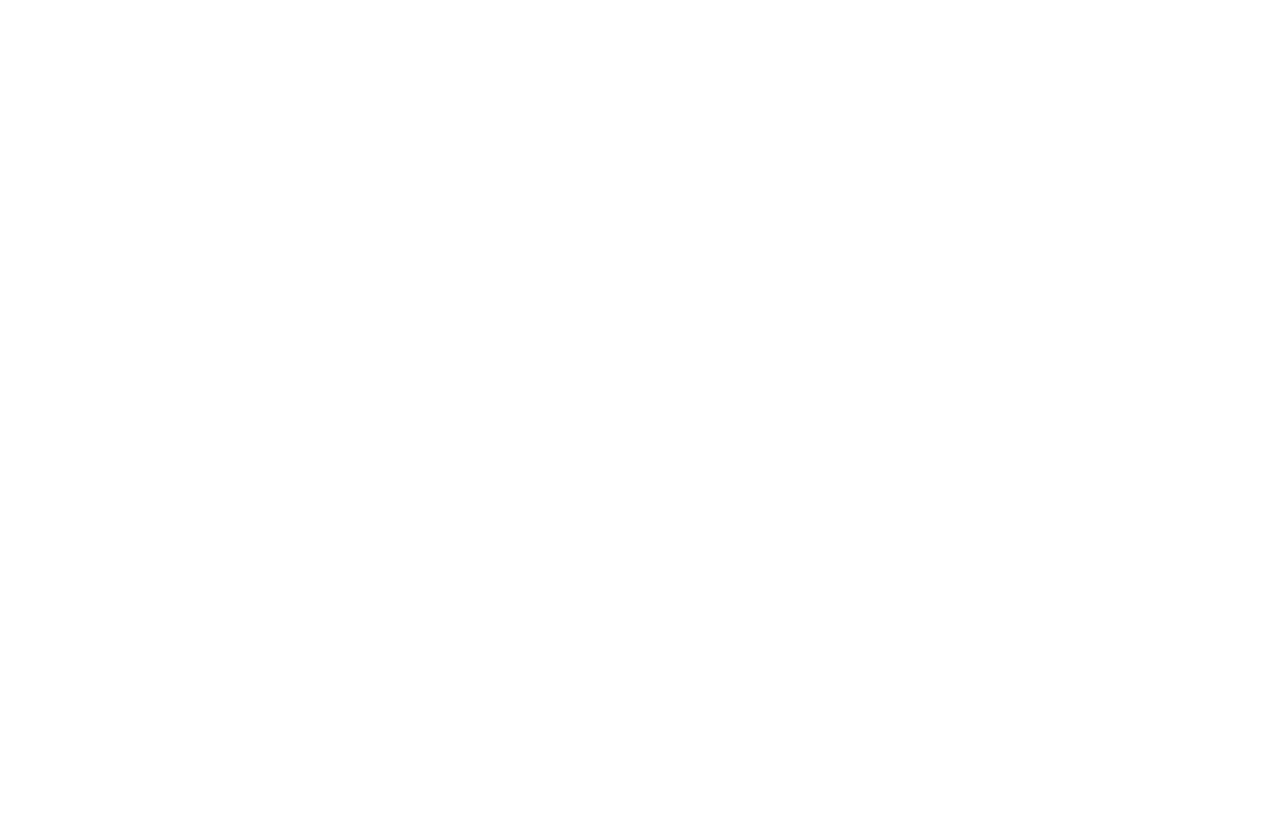
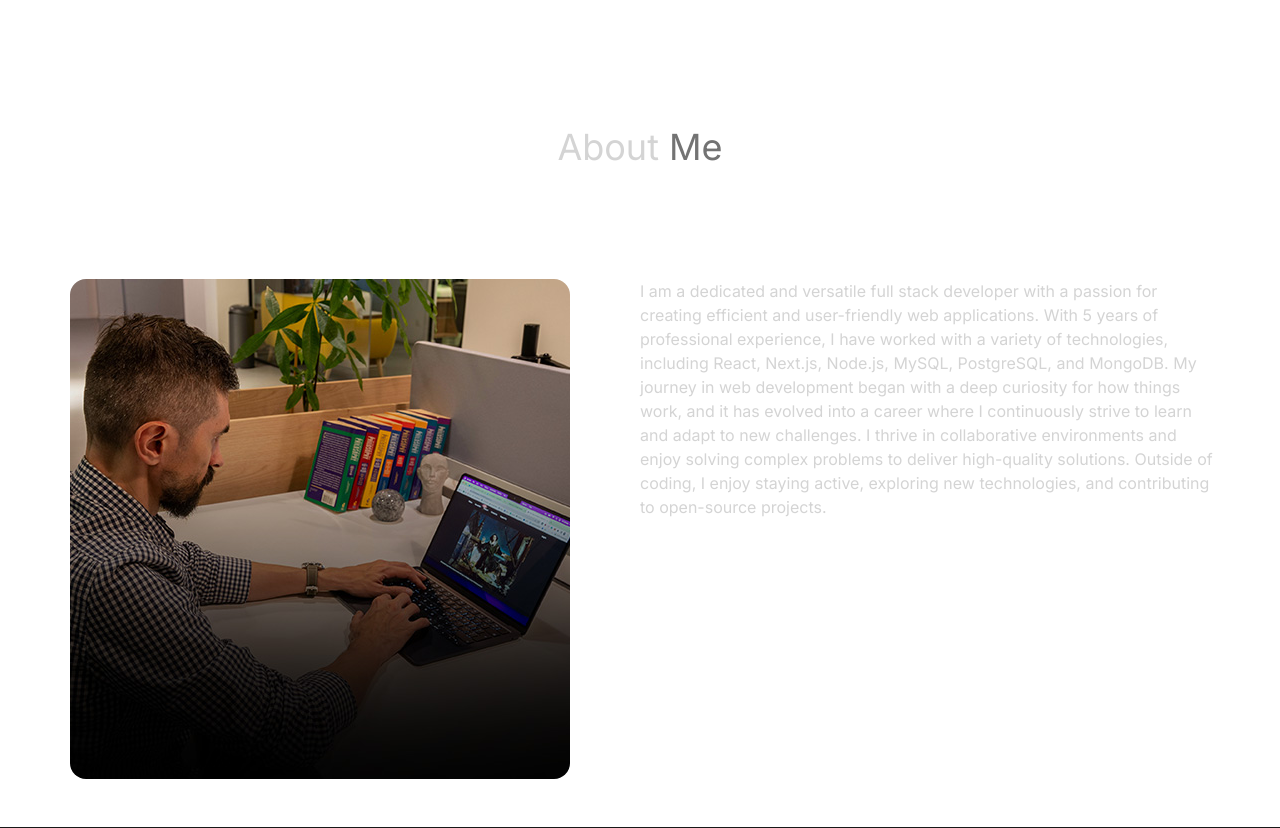
Before and after one commit to AlbrimBytyqi/react-portfolio, a React (Vite) app: page / in a window 1280 px wide. Shown: the part 860-1688 px from the top of the page. Before the commit the page ends 987 px from the top, so only its background shows below. Built offline with nearby package versions, Linux system fonts and the light colour scheme.

Commit message:
About Section

```diff
--- a/src/App.tsx
+++ b/src/App.tsx
@@ -1,15 +1,17 @@
+import About from "./components/About";
 import Hero from "./components/Hero";
 import Navbar from "./components/Navbar";
 
 function App() {
   return (
     <div className=" overflow-x-hidden text-neutral-300 antialiased selection:bg-cyan-300 selection:text-cyan-900">
-      <div className=" top-0 -z-10 h-full w-full">
+      <div className=" fixed top-0 -z-10 h-full w-full">
         <div className="absolute top-0 z-[-2] h-screen w-screen bg-neutral-950 bg-[radial-gradient(ellipse_80%_80%_at_50%_-20%,rgba(120,119,198,0.3),rgba(255,255,255,0))]"></div>
       </div>
       <div className=" container mx-auto px-8"></div>
       <Navbar />
       <Hero />
+      <About />
     </div>
   );
 }
--- /dev/null
+++ b/src/components/About.tsx
@@ -0,0 +1,26 @@
+import aboutimg from "../assets/about.jpg";
+import { ABOUT_TEXT } from "../constants";
+
+const About = () => {
+  return (
+    <div className=" border-b border-neutral-900 pb-4">
+      <h2 className=" my-20 text-center text-4xl">
+        About <span className=" text-neutral-500">Me</span>
+      </h2>
+      <div className=" flex flex-wrap">
+        <div className=" w-full lg:w-1/2 lg:p-8">
+          <div className=" flex items-center justify-center">
+            <img className=" rounded-2xl" src={aboutimg} alt="About" />
+          </div>
+        </div>
+        <div className=" w-full lg:w-1/2">
+          <div className=" flex justify-center lg:justify-start">
+            <p className=" my-2 max-w-xl py-6">{ABOUT_TEXT}</p>
+          </div>
+        </div>
+      </div>
+    </div>
+  );
+};
+
+export default About;
```
